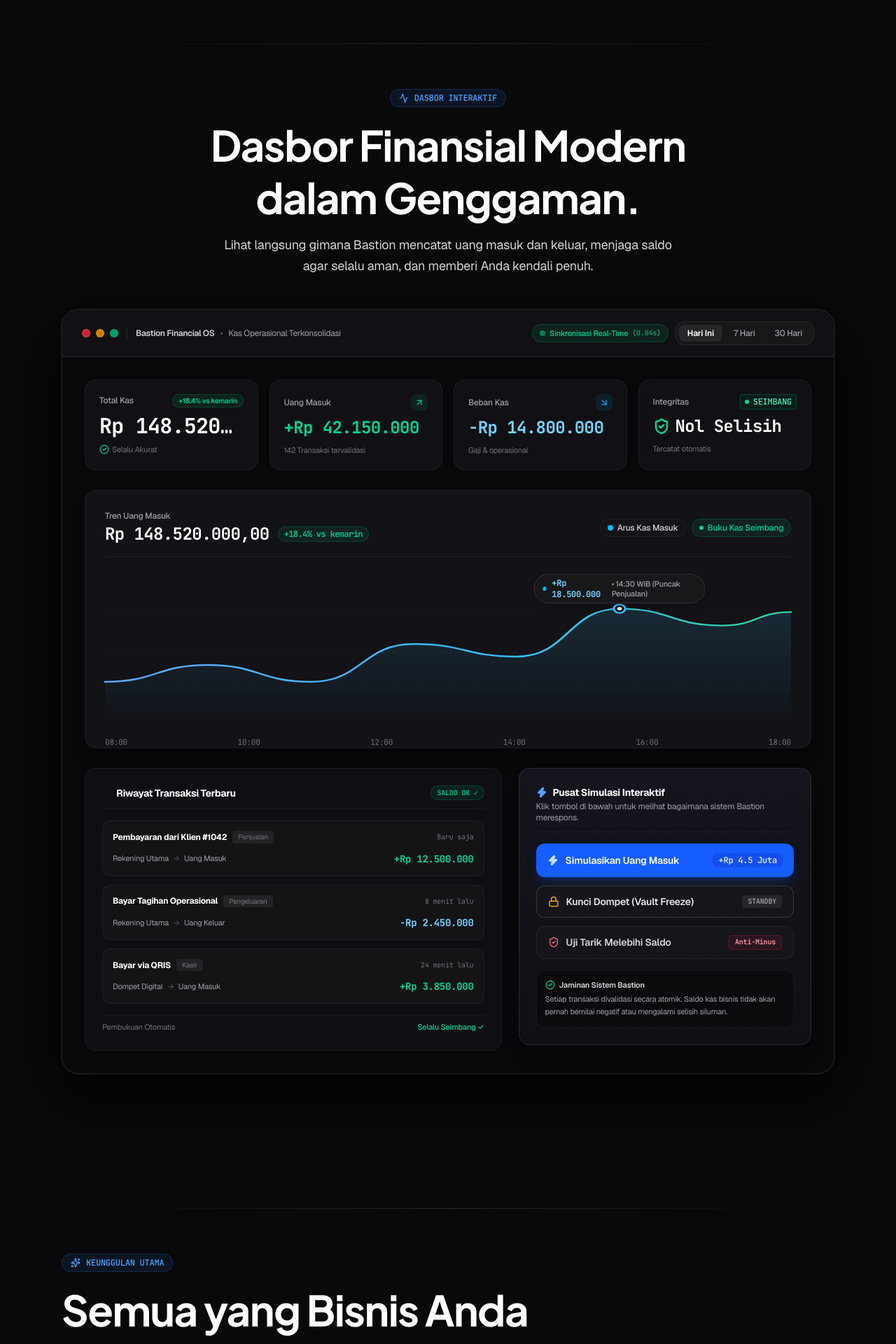
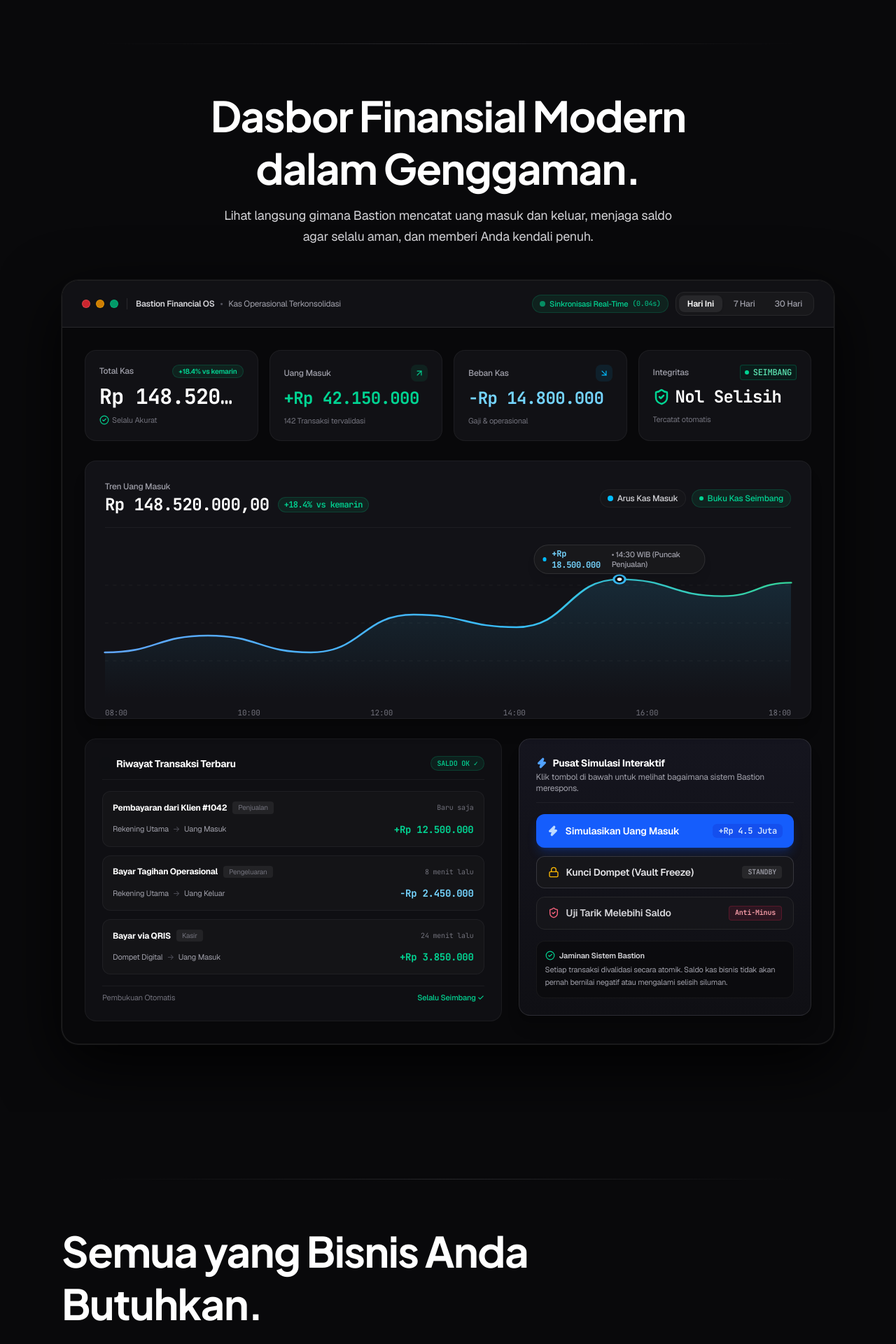
Before and after one commit to agamlatiff/bastion, a React (Vite) app in the folder web/: page / in a window 1280 px wide. Shown: the part 1300-3220 px from the top of the page at 70% size. Built offline with nearby package versions, Linux system fonts and the light colour scheme.

Commit message:
feat(landing): remove eyebrow pills (bordered labels with icons) from all section headers

```diff
--- a/web/src/pages/LandingPage.tsx
+++ b/web/src/pages/LandingPage.tsx
@@ -11,14 +11,12 @@ import {
     Zap,
     RefreshCw,
     TrendingUp,
-    Activity,
     ArrowUpRight,
     ArrowDownRight,
     Lock,
     Unlock,
     AlertCircle,
     CheckCircle,
-    Sparkles,
 } from 'lucide-react';
 import { useAuth } from '../features/auth/useAuth';
 import { Button } from '../components/ui/Button';
@@ -372,10 +370,6 @@ export const LandingPage: React.FC = () => {
                 <div className="max-w-6xl mx-auto px-4 sm:px-6 space-y-12">
                     {/* Section Heading */}
                     <div className="text-center max-w-3xl mx-auto space-y-3.5 sm:space-y-4">
-                        <div className="inline-flex items-center gap-2 px-3 py-1 rounded-full bg-blue-500/10 border border-blue-500/20 text-xs font-mono font-medium text-blue-400">
-                            <Activity className="w-3.5 h-3.5" />
-                            <span>DASBOR INTERAKTIF</span>
-                        </div>
                         <h2 className="text-3xl sm:text-4xl md:text-5xl lg:text-6xl font-bold text-white tracking-tight font-heading leading-tight">
                             Dasbor Finansial Modern dalam Genggaman.
                         </h2>
@@ -813,10 +807,6 @@ export const LandingPage: React.FC = () => {
 
                 <div className="max-w-6xl mx-auto px-4 sm:px-6 space-y-10">
                     <div className="text-left max-w-2xl space-y-3.5 sm:space-y-4">
-                        <div className="inline-flex items-center gap-2 px-3 py-1 rounded-full bg-blue-500/10 border border-blue-500/20 text-xs font-mono font-medium text-blue-400">
-                            <Sparkles className="w-3.5 h-3.5" />
-                            <span>KEUNGGULAN UTAMA</span>
-                        </div>
                         <h2 className="text-3xl sm:text-4xl md:text-5xl lg:text-6xl font-bold text-white tracking-tight font-heading leading-tight">
                             Semua yang Bisnis Anda Butuhkan.
                         </h2>
@@ -958,12 +948,8 @@ export const LandingPage: React.FC = () => {
                 <div className="max-w-6xl mx-auto px-4 sm:px-6 space-y-12">
                     {/* Section Heading */}
                     <div className="text-center max-w-3xl mx-auto space-y-3.5 sm:space-y-4">
-                        <div className="inline-flex items-center gap-2 px-3 py-1 rounded-full bg-cyan-500/10 border border-cyan-500/20 text-xs font-mono font-medium text-cyan-400">
-                            <ShieldCheck className="w-3.5 h-3.5" />
-                            <span>ARSITEKTUR KEAMANAN</span>
-                        </div>
                         <h2 className="text-3xl sm:text-4xl md:text-5xl lg:text-6xl font-bold text-white tracking-tight font-heading leading-tight">
-                            Kas Bisnis Anda Dijaga Otomatis, Bebas Khawatir Selisih.
+                            Kas Bisnis Anda Dijaga Otomatis.
                         </h2>
                         <p className="text-sm sm:text-base md:text-lg text-zinc-300 leading-relaxed max-w-2xl mx-auto">
                             Dari kasir yang tak sengaja klik dobel sampai internet yang tiba-tiba ngadat, Bastion memastikan uang kas Anda selalu pas dan aman.
```
